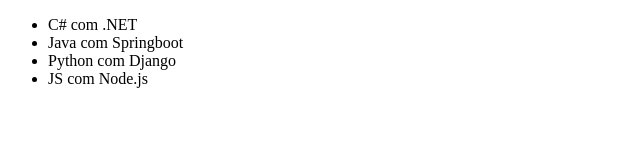
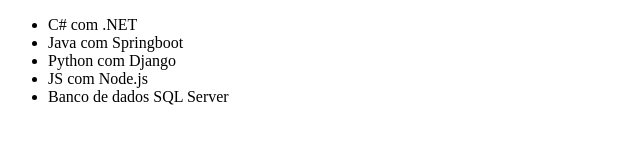
Before and after one commit to wlricardo/alura-git, a plain HTML site: page index.html in a window 1280 px wide. Shown: the whole page, without its empty margins (0-640 px from the left). Drawn offline with Linux system fonts and the light colour scheme.

Commit message:
Adicionado curso de Banco de Dados SQL Server

```diff
--- a/index.html
+++ b/index.html
@@ -14,6 +14,7 @@
         <li>Java com Springboot</li>
         <li>Python com Django</li>
         <li>JS com Node.js</li>
+        <li>Banco de dados SQL Server</li>
     </ul>
 </body>
 
```
